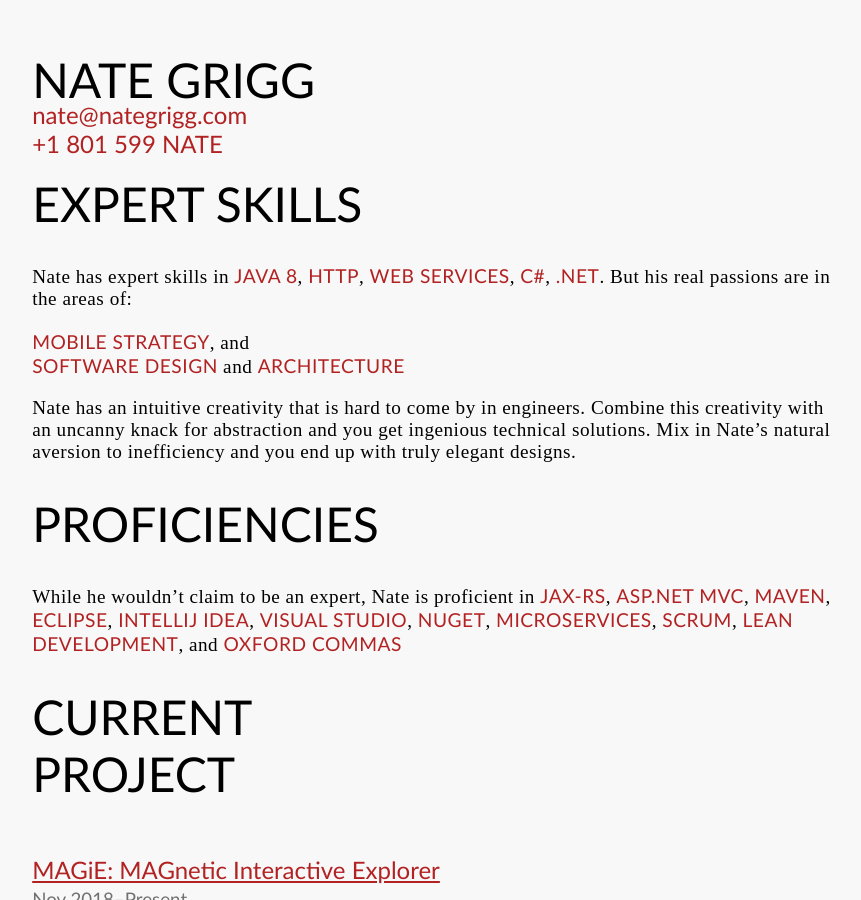
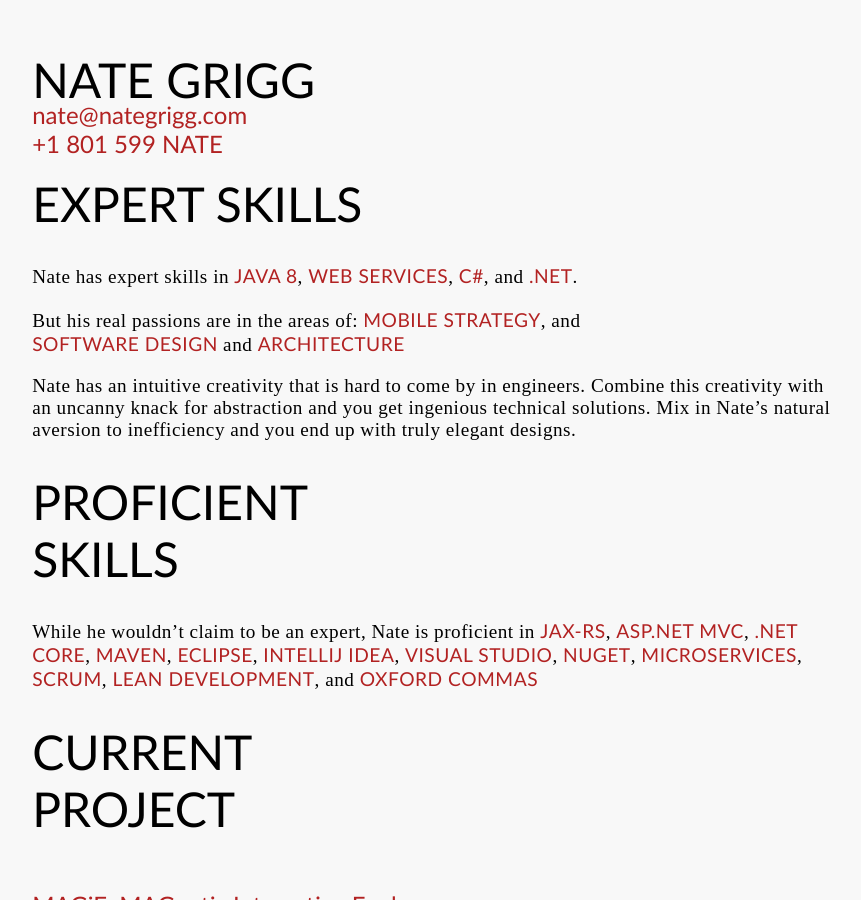
Before and after one commit to n8mob/n8mob.github.io, a Jekyll site: the page built from resume.md, in a window 1280 px wide and 900 px high. Shown: the whole window, without its empty margins (19-880 px from the left). Built offline with Jekyll 4.4.1, drawn with Linux system fonts in a browser that asks for light colours.

Commit message:
Tweak full resume

```diff
--- a/resume.md
+++ b/resume.md
@@ -6,16 +6,17 @@
 <h2 class='subtitle'>nate@nategrigg.com<br />+1 801 599 NATE</h2>
 
 # Expert Skills
-Nate has expert skills in **Java 8**, **HTTP**, **Web Services**, **C#**, **.NET**. But his real passions are in the areas of:
+Nate has expert skills in **Java 8**, **Web Services**, **C#**, and **.NET**.
 
+But his real passions are in the areas of:
 **Mobile Strategy**, and<br />
 **Software Design** and **Architecture**
 
 Nate has an intuitive creativity that is hard to come by in engineers.
 Combine this creativity with an uncanny knack for abstraction and you get ingenious technical solutions. Mix in Nate's natural aversion to inefficiency and you end up with truly elegant designs.
 
-# Proficiencies
-While he wouldn't claim to be an expert, Nate is proficient in **JAX-RS**, **ASP.NET MVC**, **Maven**, **Eclipse**, **IntelliJ IDEA**, **Visual Studio**, **NuGet**, **Microservices**, **Scrum**, **Lean Development**, and **Oxford Commas**
+# Proficient Skills
+While he wouldn't claim to be an expert, Nate is proficient in **JAX-RS**, **ASP.NET MVC**, **.NET Core**, **Maven**, **Eclipse**, **IntelliJ IDEA**, **Visual Studio**, **NuGet**, **Microservices**, **Scrum**, **Lean Development**, and **Oxford Commas**
 
 # Current Project
 ## [MAGiE: MAGnetic Interactive Explorer](https://magiegame.com/magie/)
```
